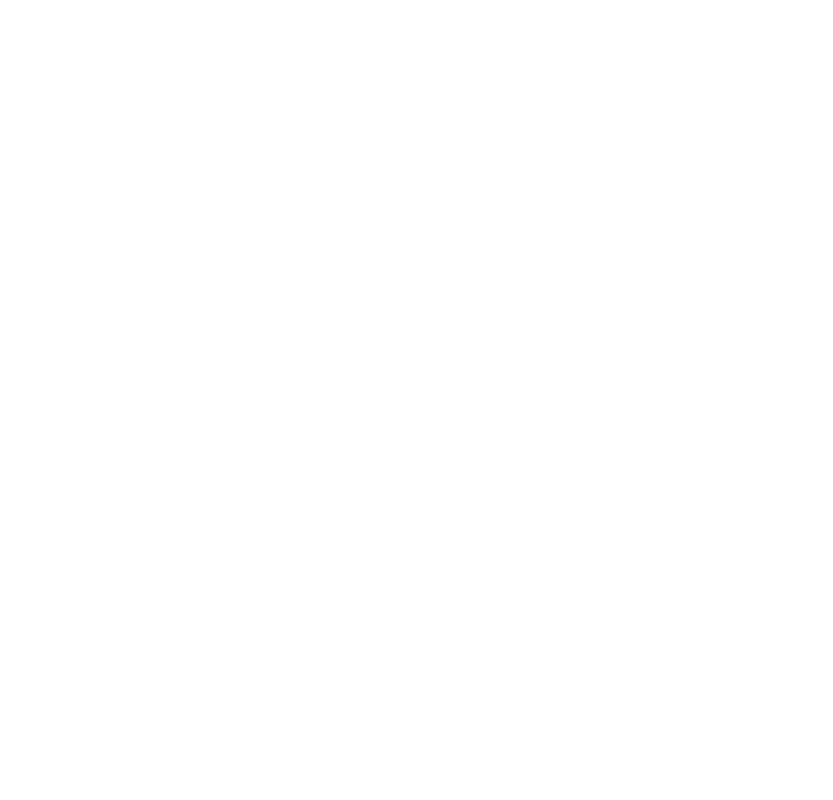
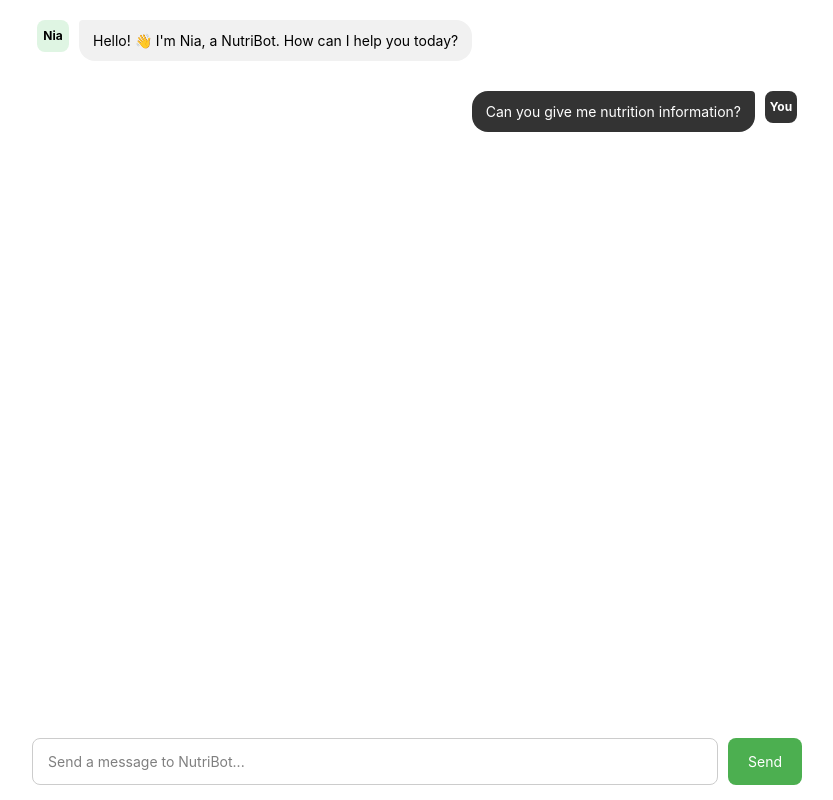
Before and after one commit to TariboMayor/NutriBot, a React app in the folder NutriBot/frontend/: page / in a window 1280 px wide. Shown: the whole page, without its empty margins (223-1056 px from the left). Built offline with nearby package versions, Linux system fonts and the light colour scheme; the HTML template or start-up script is replaced by a standard one.

Commit message:
Design and set up  NutriBot chat interface

```diff
--- a/NutriBot/frontend/src/App.css
+++ b/NutriBot/frontend/src/App.css
@@ -1,184 +1,8 @@
-.counter {
-  font-size: 16px;
-  padding: 5px 10px;
-  border-radius: 5px;
-  color: var(--accent);
-  background: var(--accent-bg);
-  border: 2px solid transparent;
-  transition: border-color 0.3s;
-  margin-bottom: 24px;
-
-  &:hover {
-    border-color: var(--accent-border);
-  }
-  &:focus-visible {
-    outline: 2px solid var(--accent);
-    outline-offset: 2px;
-  }
-}
-
-.hero {
-  position: relative;
-
-  .base,
-  .framework,
-  .vite {
-    inset-inline: 0;
-    margin: 0 auto;
-  }
-
-  .base {
-    width: 170px;
-    position: relative;
-    z-index: 0;
-  }
-
-  .framework,
-  .vite {
-    position: absolute;
-  }
-
-  .framework {
-    z-index: 1;
-    top: 34px;
-    height: 28px;
-    transform: perspective(2000px) rotateZ(300deg) rotateX(44deg) rotateY(39deg)
-      scale(1.4);
-  }
-
-  .vite {
-    z-index: 0;
-    top: 107px;
-    height: 26px;
-    width: auto;
-    transform: perspective(2000px) rotateZ(300deg) rotateX(40deg) rotateY(39deg)
-      scale(0.8);
-  }
-}
-
-#center {
+.app-container {
+  height: 100vh;
   display: flex;
   flex-direction: column;
-  gap: 25px;
-  place-content: center;
-  place-items: center;
-  flex-grow: 1;
-
-  @media (max-width: 1024px) {
-    padding: 32px 20px 24px;
-    gap: 18px;
-  }
+  max-width: 800px;
+  margin: 0 auto;
+  background: white;
 }
-
-#next-steps {
-  display: flex;
-  border-top: 1px solid var(--border);
-  text-align: left;
-
-  & > div {
-    flex: 1 1 0;
-    padding: 32px;
-    @media (max-width: 1024px) {
-      padding: 24px 20px;
-    }
-  }
-
-  .icon {
-    margin-bottom: 16px;
-    width: 22px;
-    height: 22px;
-  }
-
-  @media (max-width: 1024px) {
-    flex-direction: column;
-    text-align: center;
-  }
-}
-
-#docs {
-  border-right: 1px solid var(--border);
-
-  @media (max-width: 1024px) {
-    border-right: none;
-    border-bottom: 1px solid var(--border);
-  }
-}
-
-#next-steps ul {
-  list-style: none;
-  padding: 0;
-  display: flex;
-  gap: 8px;
-  margin: 32px 0 0;
-
-  .logo {
-    height: 18px;
-  }
-
-  a {
-    color: var(--text-h);
-    font-size: 16px;
-    border-radius: 6px;
-    background: var(--social-bg);
-    display: flex;
-    padding: 6px 12px;
-    align-items: center;
-    gap: 8px;
-    text-decoration: none;
-    transition: box-shadow 0.3s;
-
-    &:hover {
-      box-shadow: var(--shadow);
-    }
-    .button-icon {
-      height: 18px;
-      width: 18px;
-    }
-  }
-
-  @media (max-width: 1024px) {
-    margin-top: 20px;
-    flex-wrap: wrap;
-    justify-content: center;
-
-    li {
-      flex: 1 1 calc(50% - 8px);
-    }
-
-    a {
-      width: 100%;
-      justify-content: center;
-      box-sizing: border-box;
-    }
-  }
-}
-
-#spacer {
-  height: 88px;
-  border-top: 1px solid var(--border);
-  @media (max-width: 1024px) {
-    height: 48px;
-  }
-}
-
-.ticks {
-  position: relative;
-  width: 100%;
-
-  &::before,
-  &::after {
-    content: '';
-    position: absolute;
-    top: -4.5px;
-    border: 5px solid transparent;
-  }
-
-  &::before {
-    left: 0;
-    border-left-color: var(--border);
-  }
-  &::after {
-    right: 0;
-    border-right-color: var(--border);
-  }
-}
--- a/NutriBot/frontend/src/App.jsx
+++ b/NutriBot/frontend/src/App.jsx
@@ -1,13 +1,32 @@
-
+import { useState } from "react";
+import ChatInput from "./components/chat/ChatInput";
+import ChatMessages from "./components/chat/ChatMessages";
+import "./App.css";
 
 function App() {
-
+  const [chatMessages, setChatMessages] = useState([
+    {
+      id: "1",
+      role: "assistant",
+      content: "Hello! 👋 I'm Nia, a NutriBot. How can I help you today?",
+    },
+    {
+      id: "2",
+      role: "user",
+      content: "Can you give me nutrition information?",
+    },
+  ]);
 
   return (
-    <>
+    <div className="app-container">
+      <ChatMessages chatMessages={chatMessages} />
 
-    </>
-  )
+      <ChatInput
+        chatMessages={chatMessages}
+        setChatMessages={setChatMessages}
+      />
+    </div>
+  );
 }
 
-export default App
+export default App;
--- /dev/null
+++ b/NutriBot/frontend/src/components/chat/ChatInput.css
@@ -0,0 +1,34 @@
+.chat-input-container {
+  display: flex;
+  gap: 10px;
+  padding: 15px;
+  width: 100%;
+  box-sizing: border-box;
+}
+
+.chat-input {
+  flex: 1;
+  padding: 12px 15px;
+  border: 1px solid #ccc;
+  border-radius: 8px;
+  outline: none;
+  font-size: 14px;
+}
+
+.chat-input:focus {
+  border-color: #4caf50;
+}
+
+.send-button {
+  padding: 12px 20px;
+  border: none;
+  border-radius: 8px;
+  cursor: pointer;
+  background: #4caf50;
+  color: white;
+  font-size: 14px;
+}
+
+.send-button:hover {
+  background: #45a049;
+}
--- a/NutriBot/frontend/src/components/chat/ChatInput.jsx
+++ b/NutriBot/frontend/src/components/chat/ChatInput.jsx
@@ -1,8 +1,7 @@
 import { useState } from "react";
-import { Chatbot } from "supersimpledev";
 import "./ChatInput.css";
 
-export function ChatInput({ chatMessages, setChatMessages }) {
+function ChatInput({ chatMessages, setChatMessages }) {
   const [inputText, setInputText] = useState("");
 
   function saveInputText(event) {
@@ -10,27 +9,17 @@
   }
 
   function sendMessage() {
-    const newChatMessages = [
-      ...chatMessages,
-      {
-        message: inputText,
-        sender: "user",
-        id: crypto.randomUUID(),
-      },
-    ];
+    if (!inputText.trim()) {
+      return;
+    }
 
-    setChatMessages(newChatMessages);
+    const newMessage = {
+      id: crypto.randomUUID(),
+      role: "user",
+      content: inputText,
+    };
 
-    const response = Chatbot.getResponse(inputText);
-
-    setChatMessages([
-      ...newChatMessages,
-      {
-        message: response,
-        sender: "robot",
-        id: crypto.randomUUID(),
-      },
-    ]);
+    setChatMessages([...chatMessages, newMessage]);
 
     setInputText("");
   }
@@ -38,8 +27,8 @@
   return (
     <div className="chat-input-container">
       <input
-        placeholder="send a message to chatbot"
-        size="30"
+        type="text"
+        placeholder="Send a message to NutriBot..."
         onChange={saveInputText}
         value={inputText}
         className="chat-input"
@@ -51,3 +40,5 @@
     </div>
   );
 }
+
+export default ChatInput;
--- /dev/null
+++ b/NutriBot/frontend/src/components/chat/ChatMessage.css
@@ -0,0 +1,62 @@
+.chat-message {
+  display: flex;
+  gap: 10px;
+  margin-bottom: 15px;
+  animation: slideUp 0.2s ease;
+}
+
+.chat-message.user {
+  flex-direction: row-reverse;
+}
+
+.message-avatar {
+  width: 32px;
+  height: 32px;
+  min-width: 32px;
+  border-radius: 8px;
+  display: flex;
+  align-items: center;
+  justify-content: center;
+  font-size: 12px;
+  font-weight: bold;
+}
+
+.message-avatar.bot {
+  background: #dff5e3;
+}
+
+.message-avatar.user {
+  background: #333;
+  color: white;
+}
+
+.message-content {
+  max-width: 70%;
+  padding: 10px 14px;
+  border-radius: 16px;
+  font-size: 14px;
+  line-height: 1.5;
+}
+
+.message-content.bot {
+  background: #f1f1f1;
+  border-top-left-radius: 4px;
+}
+
+.message-content.user {
+  background: #333;
+  color: white;
+  border-top-right-radius: 4px;
+}
+
+@keyframes slideUp {
+  from {
+    opacity: 0;
+    transform: translateY(5px);
+  }
+
+  to {
+    opacity: 1;
+    transform: translateY(0);
+  }
+}
--- a/NutriBot/frontend/src/components/chat/ChatMessage.jsx
+++ b/NutriBot/frontend/src/components/chat/ChatMessage.jsx
@@ -1,110 +1,19 @@
-import { useState } from "react";
-import { HeartPulse, Copy, Check,FileText,Image as ImageIcon,AlertTriangle,
-} from "lucide-react";
-import ReactMarkdown from "react-markdown";
+import "./ChatMessage.css";
 
-export default function ChatMessage({ message }) {
-  const [copied, setCopied] = useState(false);
-
+function ChatMessage({ message }) {
   const isUser = message.role === "user";
-  const isEmergency =
-    !isUser && message.content?.includes("⚠️");
-
-  const handleCopy = () => {
-    navigator.clipboard.writeText(message.content);
-    setCopied(true);
-
-    setTimeout(() => {
-      setCopied(false);
-    }, 2000);
-  };
 
   return (
-    <div
-      className={`flex gap-2.5 animate-slide-up ${
-        isUser ? "flex-row-reverse" : ""
-      }`}
-    >
-      <div
-        className={`flex h-8 w-8 items-center justify-center rounded-lg shrink-0 ${
-          isUser
-            ? "bg-foreground text-background"
-            : "gradient-primary"
-        }`}
-      >
-        {isUser ? (
-          <span className="text-xs font-bold">You</span>
-        ) : (
-          <HeartPulse className="h-4 w-4 text-black" />
-        )}
+    <div className={`chat-message ${isUser ? "user" : "bot"}`}>
+      <div className={`message-avatar ${isUser ? "user" : "bot"}`}>
+        {isUser ? "You" : "Nia"}
       </div>
 
-      <div
-        className={`group flex flex-col gap-1 max-w-[80%] ${
-          isUser ? "items-end" : "items-start"
-        }`}
-      >
-        <div
-          className={`rounded-2xl px-4 py-2.5 text-sm leading-relaxed ${
-            isUser
-              ? "bg-foreground text-background rounded-tr-sm"
-              : "bg-accent rounded-tl-sm"
-          } ${
-            isEmergency
-              ? "ring-2 ring-destructive/50"
-              : ""
-          }`}
-        >
-          {message.file_url && (
-            <div className="mb-2 flex items-center gap-2 rounded-lg bg-background/50 p-2 text-xs">
-              {message.file_type?.startsWith("image") ? (
-                <ImageIcon className="h-4 w-4" />
-              ) : (
-                <FileText className="h-4 w-4" />
-              )}
-
-              <span className="truncate">
-                {message.file_name}
-              </span>
-            </div>
-          )}
-
-          {isEmergency && (
-            <div className="mb-2 flex items-center gap-1.5 text-destructive font-semibold text-xs">
-              <AlertTriangle className="h-3.5 w-3.5" />
-              Emergency Detected — Seek Immediate Help
-            </div>
-          )}
-
-          {isUser ? (
-            <p className="whitespace-pre-wrap">
-              {message.content}
-            </p>
-          ) : (
-            <div className="markdown-content max-w-none text-sm">
-              <ReactMarkdown>
-                {message.content}
-              </ReactMarkdown>
-            </div>
-          )}
-        </div>
-
-        {!isUser && (
-          <button
-            type="button"
-            onClick={handleCopy}
-            className="h-7 px-2 text-xs text-muted-foreground opacity-0 group-hover:opacity-100 transition-opacity"
-          >
-            {copied ? (
-              <Check className="h-3 w-3 mr-1" />
-            ) : (
-              <Copy className="h-3 w-3 mr-1" />
-            )}
-
-            {copied ? "Copied" : "Copy"}
-          </button>
-        )}
+      <div className={`message-content ${isUser ? "user" : "bot"}`}>
+        {message.content}
       </div>
     </div>
   );
 }
+
+export default ChatMessage;
--- /dev/null
+++ b/NutriBot/frontend/src/components/chat/ChatMessages.css
@@ -0,0 +1,8 @@
+.chat-messages-container {
+  flex: 1;
+  overflow-y: auto;
+  padding: 20px;
+  display: flex;
+  flex-direction: column;
+  gap: 15px;
+}
--- /dev/null
+++ b/NutriBot/frontend/src/components/chat/ChatMessages.jsx
@@ -0,0 +1,31 @@
+import { useRef, useEffect } from "react";
+import ChatMessage from "./ChatMessage";
+import "./ChatMessages.css";
+
+function ChatMessages({ chatMessages }) {
+  const chatMessagesRef = useRef(null);
+
+  useEffect(() => {
+    const containerElem = chatMessagesRef.current;
+
+    if (containerElem) {
+      containerElem.scrollTop = containerElem.scrollHeight;
+    }
+  }, [chatMessages]);
+
+  return (
+    <div
+      className="chat-messages-container"
+      ref={chatMessagesRef}
+    >
+      {chatMessages.map((chatMessage) => (
+        <ChatMessage
+          message={chatMessage}
+          key={chatMessage.id}
+        />
+      ))}
+    </div>
+  );
+}
+
+export default ChatMessages;
```
